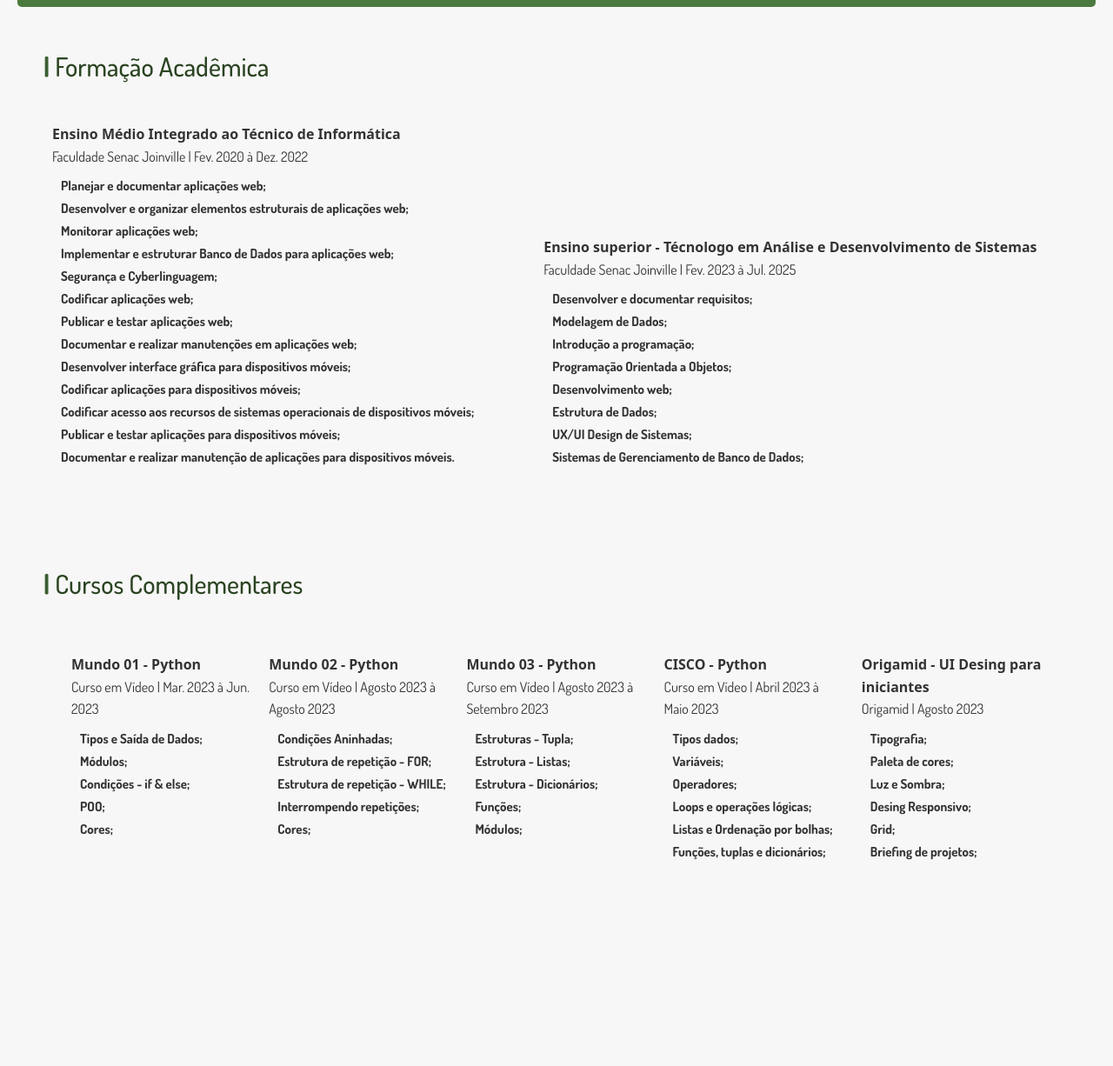
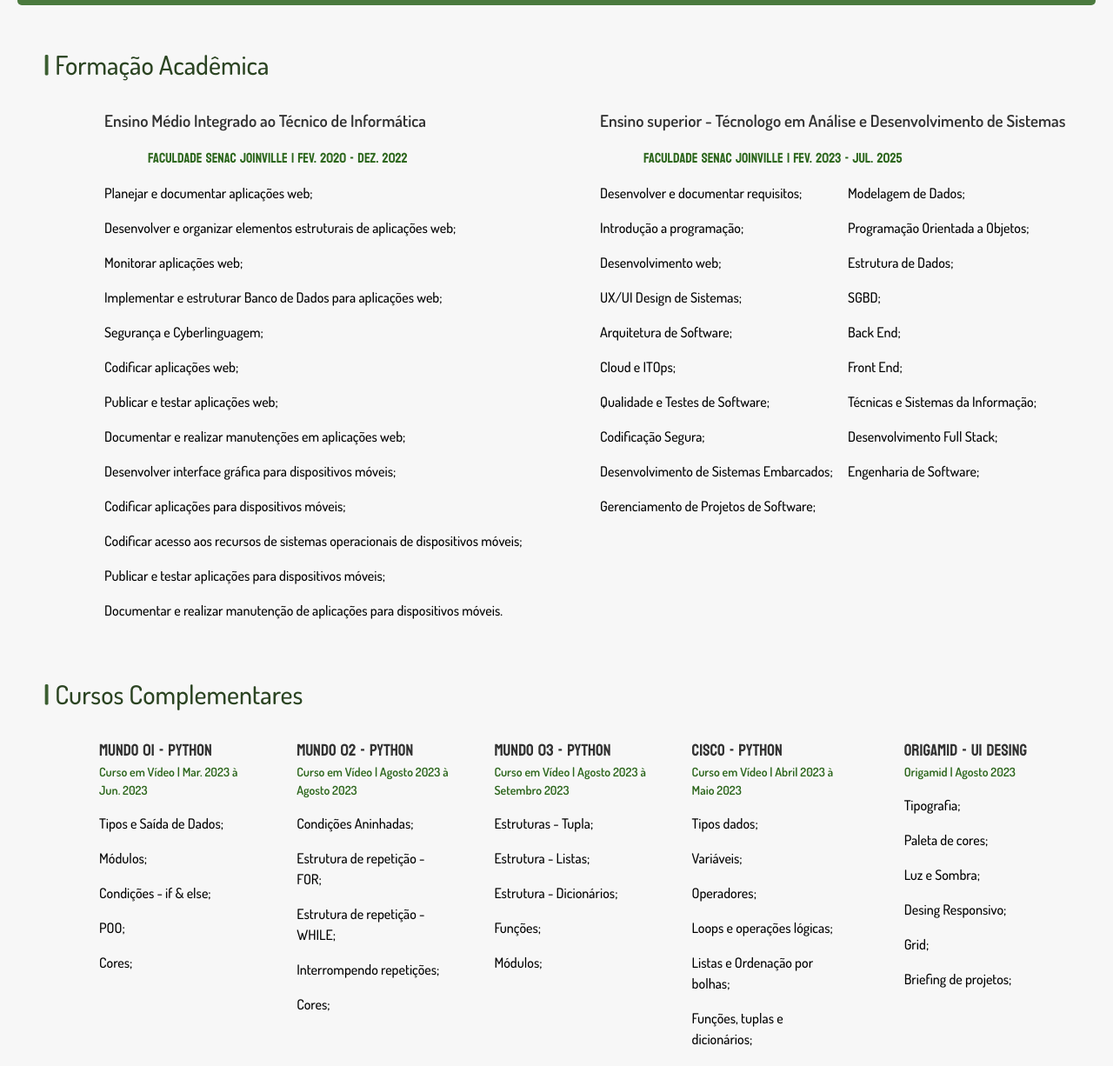
Before and after one commit to eduardabenevenutti77/portfolio, a plain HTML site: page escolar.html in a window 1280 px wide. Shown: the part 90-1316 px from the top of the page at 87% size. Before the commit the page ends 1181 px from the top, so only its background shows below. Drawn offline with nearby package versions, Linux system fonts and the light colour scheme; a script that the page names is missing.

Commit message:
new commit

```diff
--- a/css/formacao.css
+++ b/css/formacao.css
@@ -6,14 +6,9 @@
 body {
     background-color: #f7f7f7;
     /* font-family: "agbalmo", sans-serif; */
-    line-height: 1.6;
+    /* line-height: 1.6; */
     color: #333;
     padding: 20px;
-}
-p {
-    font-weight: lighter;
-    font-family: italic;
-    font-size: medium;
 }
 strong{
     color: #3B5E31;
@@ -62,8 +57,8 @@ strong:hover {
     font-size: 30px;
     color: #2B4422;
 }
-.ul {
-    /* font-family: koulen; */
+/*.ul {
+    /* font-family: koulen;
     padding: 40px;
     font-weight: bold;
     display: inline-block;
@@ -87,7 +82,7 @@ strong:hover {
     font-size: 15px;
     line-height: 10px;
     font-family: italic;
-}
+} */
 .dropdown {
     position: relative;
     display: inline-block;
@@ -111,29 +106,52 @@ strong:hover {
     grid-template-columns: repeat(5, 1fr);
     justify-items: center;
     gap: 20px;
-    padding-top: 55px;
+    /* padding-top: 55px; */
     padding-bottom: 70px;
-}
-.footer {
-    grid-area: footer;
-    background-color: #769b6b;
-    grid-template-columns: auto;
-    grid-template-rows: auto;
-    padding: 10px;
-    color: white;
-    text-align: center;
-    padding: 20px 0;
-}
-.footer p {
-    margin: 0;
-    font-family: Handlee-Regular;
-    font-weight: lighter;
-    color:antiquewhite;
-    letter-spacing: 2px;
 }
 .curso2, .curso1 {
     padding-top: 20px;
     margin-top: 10px;
+}
+.school {
+    display: grid;
+    grid-template-columns: repeat(2, 1fr);
+    margin-left: 100px;
+    padding-top: 25px;
+}
+.curso {
+    font-weight: 600;
+    font-size: 19px;
+    font-family: italic;
+}
+#curso {
+    top: 0;
+    font-family: koulen;
+    color: #2c661c;
+    padding-left: 50px;
+}
+#curso-name {
+    font-family: italic;
+    font-size: 14px;
+    font-weight: 600;
+    color: #2c661c;
+}
+.ulCurso {
+    margin-top: 25px;
+    font-family: koulen;
+    font-size: 19px;
+    /* color: #2c661c; */
+}
+.grade {
+    font-family: italic;
+    font-size: 16px;
+    font-weight: 500;
+    color: black;
+}
+.graduate-grade {
+    width: 100%;
+    display: grid;
+    grid-template-columns: repeat(2, 1fr);
 }
 @media screen and (max-width: 768px) {
     .ul {
--- a/escolar.html
+++ b/escolar.html
@@ -34,104 +34,113 @@
       </div>
     </nav>
     <h2 class="formacao fonte-alterada" id="form"> <strong> | </strong>Formação Acadêmica</h2>
-    <table>
-      <ul class="ul">
-        Ensino Médio Integrado ao Técnico de Informática
-        <p id="curso">Faculdade Senac Joinville | Fev. 2020 à Dez. 2022</p>
-        <div id="curso2">
-          <p class="il">Planejar e documentar aplicações web;</p>
-          <p class="il">
+    <div class="school">
+      <div class="high">
+        <p class="curso">Ensino Médio Integrado ao Técnico de Informática</p>
+        <p id="curso">Faculdade Senac Joinville | Fev. 2020 - Dez. 2022</p>
+        <p class="grade">Planejar e documentar aplicações web;</p>
+        <p class="grade">
           Desenvolver e organizar elementos estruturais de aplicações web;
         </p>
-          <p class="il">Monitorar aplicações web;</p>
-          <p class="il">
+        <p class="grade">Monitorar aplicações web;</p>
+        <p class="grade">
           Implementar e estruturar Banco de Dados para aplicações web;
         </p>
-          <p class="il">Segurança e Cyberlinguagem;</p>
-          <p class="il">Codificar aplicações web;</p>
-          <p class="il">Publicar e testar aplicações web;</p>
-          <p class="il">Documentar e realizar manutenções em aplicações web;</p>
-          <p class="il">
+        <p class="grade">Segurança e Cyberlinguagem;</p>
+        <p class="grade">Codificar aplicações web;</p>
+        <p class="grade">Publicar e testar aplicações web;</p>
+        <p class="grade">Documentar e realizar manutenções em aplicações web;</p>
+        <p class="grade">
           Desenvolver interface gráfica para dispositivos móveis;
         </p>
-          <p class="il">Codificar aplicações para dispositivos móveis;</p>
-          <p class="il">
+        <p class="grade">Codificar aplicações para dispositivos móveis;</p>
+        <p class="grade">
           Codificar acesso aos recursos de sistemas operacionais de
           dispositivos móveis;
         </p>
-          <p class="il">
+        <p class="grade">
           Publicar e testar aplicações para dispositivos móveis;
         </p>
-          <p class="il">
+        <p class="grade">
           Documentar e realizar manutenção de aplicações para dispositivos
           móveis.
         </p>
       </div>
-      </ul>
-      <ul class="espaco">
-        Ensino superior - Técnologo em Análise e Desenvolvimento de Sistemas
-        <p>Faculdade Senac Joinville | Fev. 2023 à Jul. 2025</p>
-        <div id="curso">
-          <p class="il">Desenvolver e documentar requisitos;</p>
-          <p class="il">Modelagem de Dados;</p>
-          <p class="il">Introdução a programação;</p>
-          <p class="il">Programação Orientada a Objetos;</p>
-          <p class="il">Desenvolvimento web;</p>
-          <p class="il">Estrutura de Dados;</p>
-          <p class="il">UX/UI Design de Sistemas;</p>
-          <p class="il">Sistemas de Gerenciamento de Banco de Dados;</p>
+      <div class="graduate">
+        <p class="curso">Ensino superior - Técnologo em Análise e Desenvolvimento de Sistemas</p>
+        <p id="curso">Faculdade Senac Joinville | Fev. 2023 - Jul. 2025</p>
+        <div class="graduate-grade">
+          <p class="grade">Desenvolver e documentar requisitos;</p>
+          <p class="grade">Modelagem de Dados;</p>
+          <p class="grade">Introdução a programação;</p>
+            <p class="grade">Programação Orientada a Objetos;</p>
+            <p class="grade">Desenvolvimento web;</p>
+            <p class="grade">Estrutura de Dados;</p>
+            <p class="grade">UX/UI Design de Sistemas;</p>
+            <p class="grade">SGBD;</p>
+            <p class="grade">Arquitetura de Software;</p>
+            <p class="grade">Back End;</p>
+            <p class="grade">Cloud e ITOps;</p>
+            <p class="grade">Front End;</p>
+            <p class="grade">Qualidade e Testes de Software;</p>
+            <p class="grade">Técnicas e Sistemas da Informação;</p>
+            <p class="grade">Codificação Segura;</p>
+            <p class="grade">Desenvolvimento Full Stack;</p>
+            <p class="grade">Desenvolvimento de Sistemas Embarcados;</p>
+            <p class="grade">Engenharia de Software;</p>
+            <p class="grade">Gerenciamento de Projetos de Software;</p>
         </div>
-      </ul>
-    </table>
+      </div>
+    </div>
     <h2 class="formacao fonte-alterada"> <strong> | </strong>Cursos Complementares</h2>
     <table>
       <div class="container">
         <ul class="ulCurso">
           Mundo 01 - Python
-          <p>Curso em Vídeo | Mar. 2023 à Jun. 2023</p>
-          <p class="il">Tipos e Saída de Dados;</p>
-          <p class="il">Módulos;</p>
-          <p class="il">Condições - if & else;</p>
-          <p class="il">POO;</p>
-          <p class="il">Cores;</p>
+          <p id="curso-name">Curso em Vídeo | Mar. 2023 à Jun. 2023</p>
+          <p class="grade">Tipos e Saída de Dados;</p>
+          <p class="grade">Módulos;</p>
+          <p class="grade">Condições - if & else;</p>
+          <p class="grade">POO;</p>
+          <p class="grade">Cores;</p>
         </ul>
         <ul class="ulCurso">
           Mundo 02 - Python
-          <p>Curso em Vídeo | Agosto 2023 à Agosto 2023</p>
-          <p class="il">Condições Aninhadas;</p>
-          <p class="il">Estrutura de repetição - FOR;</p>
-          <p class="il">Estrutura de repetição - WHILE;</p>
-          <p class="il">Interrompendo repetições;</p>
-          <p class="il">Cores;</p>
+          <p id="curso-name">Curso em Vídeo | Agosto 2023 à Agosto 2023</p>
+          <p class="grade">Condições Aninhadas;</p>
+          <p class="grade">Estrutura de repetição - FOR;</p>
+          <p class="grade">Estrutura de repetição - WHILE;</p>
+          <p class="grade">Interrompendo repetições;</p>
+          <p class="grade">Cores;</p>
         </ul>
         <ul class="ulCurso">
           Mundo 03 - Python
-          <p>Curso em Vídeo | Agosto 2023 à Setembro 2023</p>
-          <p class="il">Estruturas - Tupla;</p>
-          <p class="il">Estrutura - Listas;</p>
-          <p class="il">Estrutura - Dicionários;</p>
-          <p class="il">Funções;</p>
-          <p class="il">Módulos;</p>
+          <p id="curso-name">Curso em Vídeo | Agosto 2023 à Setembro 2023</p>
+          <p class="grade">Estruturas - Tupla;</p>
+          <p class="grade">Estrutura - Listas;</p>
+          <p class="grade">Estrutura - Dicionários;</p>
+          <p class="grade">Funções;</p>
+          <p class="grade">Módulos;</p>
         </ul>
         <ul class="ulCurso">
           CISCO - Python
-          <p>Curso em Vídeo | Abril 2023 à Maio 2023</p>
-          <p class="il">Tipos dados;</p>
-          <p class="il">Variáveis;</p>
-          <p class="il">Operadores;</p>
-          <p class="il">Loops e operações lógicas;</p>
-          <p class="il">Listas e Ordenação por bolhas;</p>
-          <p class="il">Funções, tuplas e dicionários;</p>
+          <p id="curso-name">Curso em Vídeo | Abril 2023 à Maio 2023</p>
+          <p class="grade">Tipos dados;</p>
+          <p class="grade">Variáveis;</p>
+          <p class="grade">Operadores;</p>
+          <p class="grade">Loops e operações lógicas;</p>
+          <p class="grade">Listas e Ordenação por bolhas;</p>
+          <p class="grade">Funções, tuplas e dicionários;</p>
         </ul>
         <ul class="ulCurso">
-          Origamid - UI Desing para iniciantes
-          <p>Origamid | Agosto 2023</p>
-          <p class="il">Tipografia;</p>
-          <p class="il">Paleta de cores;</p>
-          <p class="il">Luz e Sombra;</p>
-          <p class="il">Desing Responsivo;</p>
-          <p class="il">Grid;</p>
-          <p class="il">Briefing de projetos;</p>
+          Origamid - UI Desing
+          <p id="curso-name">Origamid | Agosto 2023</p>
+          <p class="grade">Tipografia;</p>
+          <p class="grade">Paleta de cores;</p>
+          <p class="grade">Luz e Sombra;</p>
+          <p class="grade">Desing Responsivo;</p>
+          <p class="grade">Grid;</p>
+          <p class="grade">Briefing de projetos;</p>
         </ul>
       </div>
     </table>
```
Lines whose indentation alone changed are shown as unchanged.
